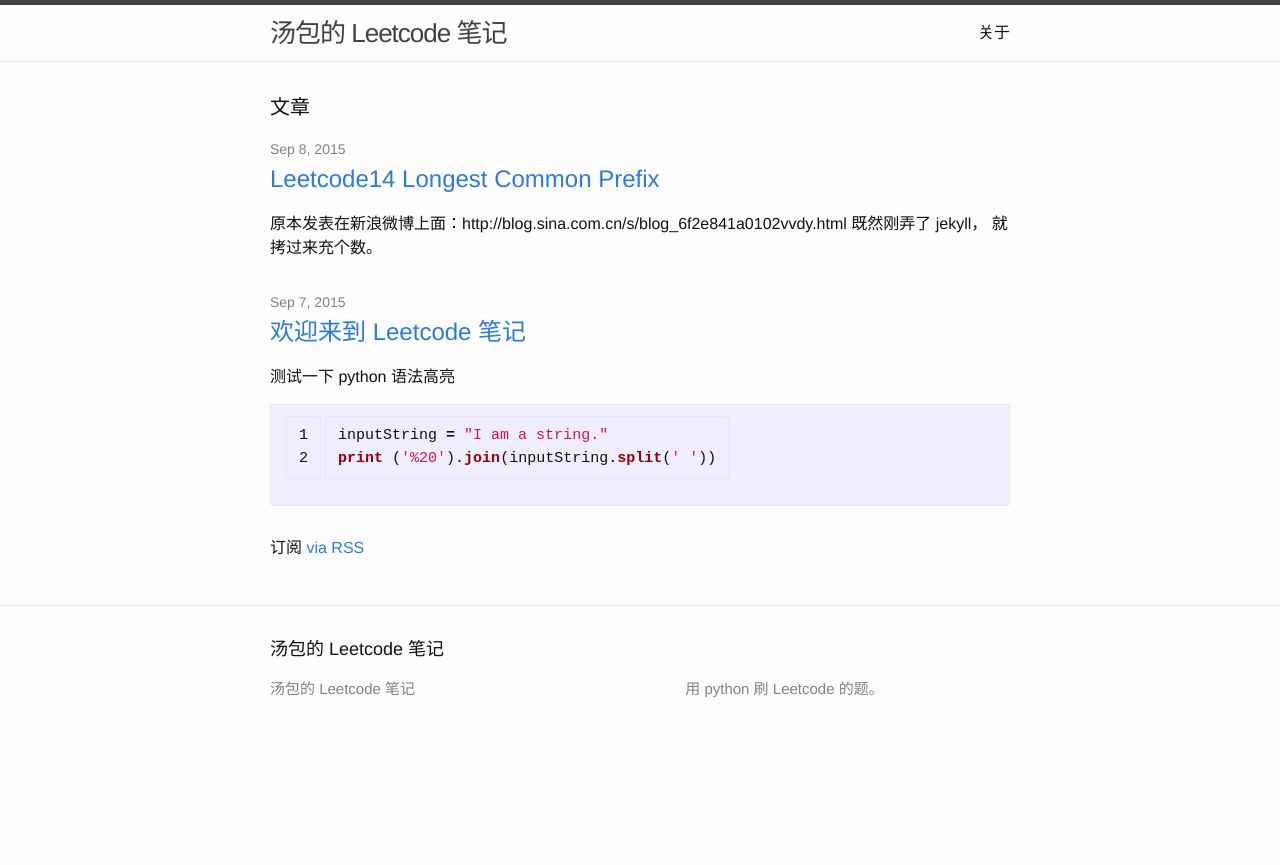
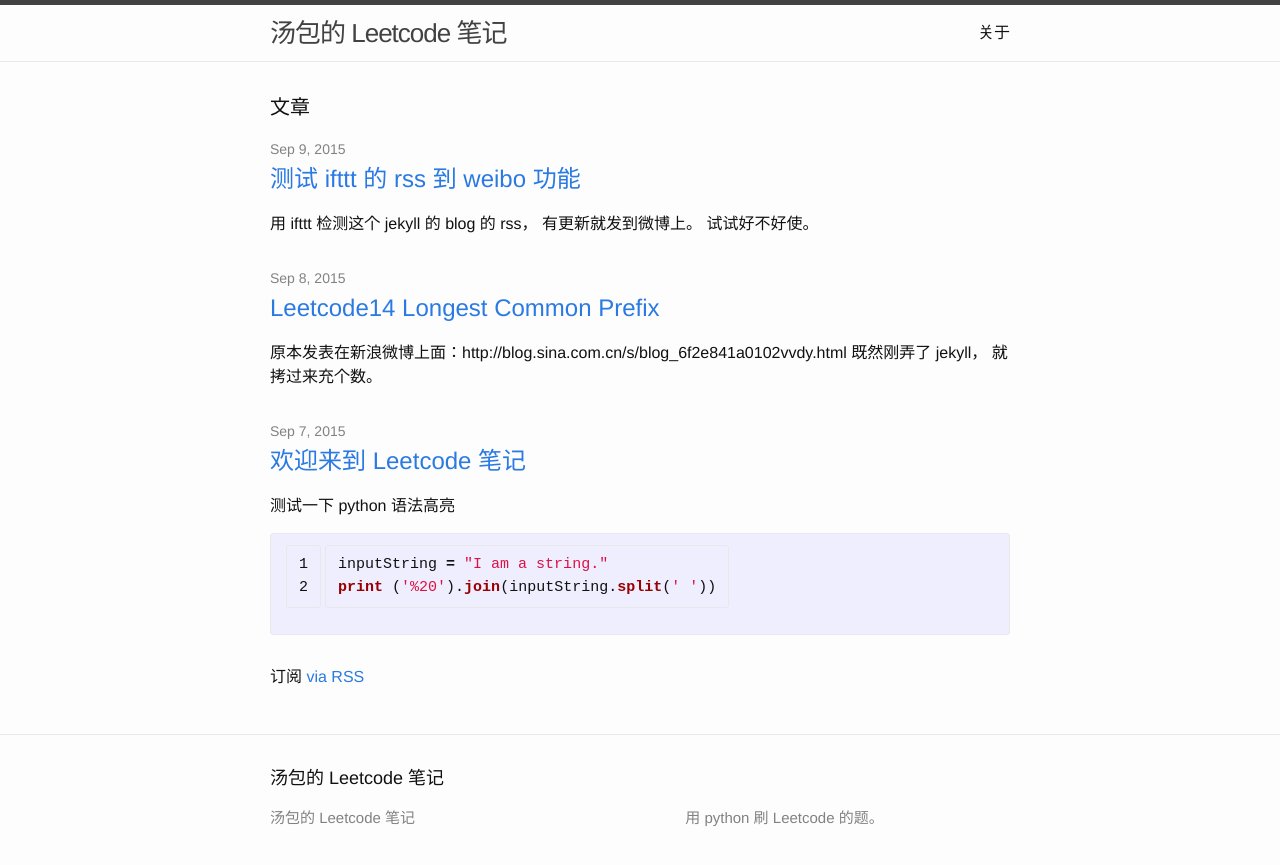
Before and after one commit to alant/interview-prep, a Jekyll site: the page built from index.html, in a window 1280 px wide. Shown: the top 865 px of the page. Built offline with Jekyll 4.4.1, drawn with Linux system fonts in a browser that asks for light colours.

Commit message:
add tags to two posts. testing ifttt

```diff
--- /dev/null
+++ b/_posts/2015-09-09-testing-ifttt-rss-weibo.md
@@ -0,0 +1,11 @@
+---
+layout: post
+title:  "测试 ifttt 的 rss 到 weibo 功能"
+date:   2015-09-09 00:00:00
+categories: general
+tags:
+- general
+- jekyll
+- ifttt
+---
+用 ifttt 检测这个 jekyll 的 blog 的 rss， 有更新就发到微博上。 试试好不好使。
```
Also changed, not shown: _posts/2015-09-08-leetcode14-longest-common-prefix.md (+2 -1 lines).
